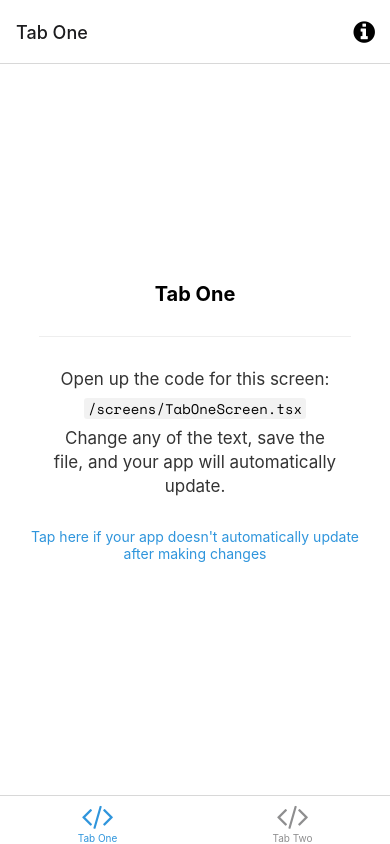
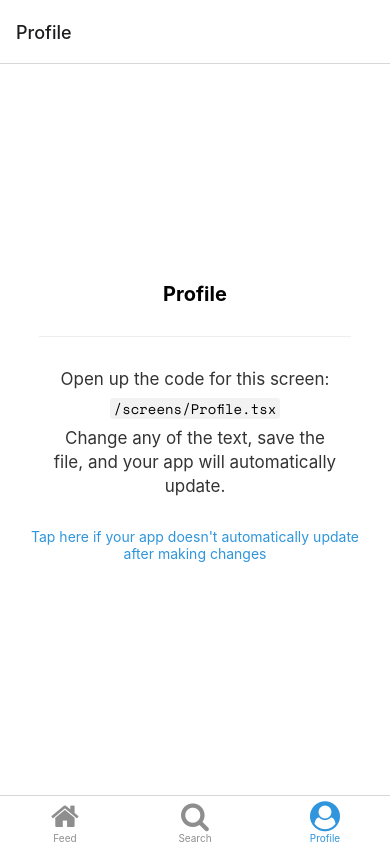
Before and after one commit to SteadydeetsHackCam2022/HackCambridge2022, a React Native app in the folder mobile_app/: screen /Profile in a window 390 px wide. Built offline with nearby package versions, Linux system fonts and the light colour scheme; what expo-linking would draw is missing.

Commit message:
Added basic pages

```diff
--- a/mobile_app/navigation/LinkingConfiguration.ts
+++ b/mobile_app/navigation/LinkingConfiguration.ts
@@ -15,12 +15,12 @@ const linking: LinkingOptions<RootStackParamList> = {
     screens: {
       Root: {
         screens: {
-          TabOne: {
+          Feed: {
             screens: {
               TabOneScreen: 'one',
             },
           },
-          TabTwo: {
+          Profile: {
             screens: {
               TabTwoScreen: 'two',
             },
--- a/mobile_app/navigation/index.tsx
+++ b/mobile_app/navigation/index.tsx
@@ -14,8 +14,9 @@ import Colors from '../constants/Colors';
 import useColorScheme from '../hooks/useColorScheme';
 import ModalScreen from '../screens/ModalScreen';
 import NotFoundScreen from '../screens/NotFoundScreen';
-import TabOneScreen from '../screens/TabOneScreen';
-import TabTwoScreen from '../screens/TabTwoScreen';
+import Feed from '../screens/Feed';
+import Search from '../screens/Search';
+import Profile from '../screens/Profile';
 import { RootStackParamList, RootTabParamList, RootTabScreenProps } from '../types';
 import LinkingConfiguration from './LinkingConfiguration';
 
@@ -58,16 +59,16 @@ function BottomTabNavigator() {
 
   return (
     <BottomTab.Navigator
-      initialRouteName="TabOne"
+      initialRouteName="Feed"
       screenOptions={{
         tabBarActiveTintColor: Colors[colorScheme].tint,
       }}>
       <BottomTab.Screen
-        name="TabOne"
-        component={TabOneScreen}
-        options={({ navigation }: RootTabScreenProps<'TabOne'>) => ({
-          title: 'Tab One',
-          tabBarIcon: ({ color }) => <TabBarIcon name="code" color={color} />,
+        name="Feed"
+        component={Feed}
+        options={({ navigation }: RootTabScreenProps<'Feed'>) => ({
+          title: 'Feed',
+          tabBarIcon: ({ color }) => <TabBarIcon name="home" color={color} />,
           headerRight: () => (
             <Pressable
               onPress={() => navigation.navigate('Modal')}
@@ -85,11 +86,19 @@ function BottomTabNavigator() {
         })}
       />
       <BottomTab.Screen
-        name="TabTwo"
-        component={TabTwoScreen}
+        name="Search"
+        component={Search}
         options={{
-          title: 'Tab Two',
-          tabBarIcon: ({ color }) => <TabBarIcon name="code" color={color} />,
+          title: 'Search',
+          tabBarIcon: ({ color }) => <TabBarIcon name="search" color={color} />,
+        }}
+      />
+      <BottomTab.Screen
+        name="Profile"
+        component={Profile}
+        options={{
+          title: 'Profile',
+          tabBarIcon: ({ color }) => <TabBarIcon name="user-circle" color={color} />,
         }}
       />
     </BottomTab.Navigator>
--- a/mobile_app/screens/TabTwoScreen.tsx
+++ b/mobile_app/screens/Feed.tsx
@@ -2,13 +2,14 @@ import { StyleSheet } from 'react-native';
 
 import EditScreenInfo from '../components/EditScreenInfo';
 import { Text, View } from '../components/Themed';
+import { RootTabScreenProps } from '../types';
 
-export default function TabTwoScreen() {
+export default function Feed({ navigation }: RootTabScreenProps<'Feed'>) {
   return (
     <View style={styles.container}>
-      <Text style={styles.title}>Tab Two</Text>
+      <Text style={styles.title}>Feed</Text>
       <View style={styles.separator} lightColor="#eee" darkColor="rgba(255,255,255,0.1)" />
-      <EditScreenInfo path="/screens/TabTwoScreen.tsx" />
+      <EditScreenInfo path="/screens/Feed.tsx" />
     </View>
   );
 }
--- /dev/null
+++ b/mobile_app/screens/Profile.tsx
@@ -0,0 +1,32 @@
+import { StyleSheet } from 'react-native';
+
+import EditScreenInfo from '../components/EditScreenInfo';
+import { Text, View } from '../components/Themed';
+import { RootTabScreenProps } from '../types';
+
+export default function Profile({ navigation }: RootTabScreenProps<'Profile'>) {
+  return (
+    <View style={styles.container}>
+      <Text style={styles.title}>Profile</Text>
+      <View style={styles.separator} lightColor="#eee" darkColor="rgba(255,255,255,0.1)" />
+      <EditScreenInfo path="/screens/Profile.tsx" />
+    </View>
+  );
+}
+
+const styles = StyleSheet.create({
+  container: {
+    flex: 1,
+    alignItems: 'center',
+    justifyContent: 'center',
+  },
+  title: {
+    fontSize: 20,
+    fontWeight: 'bold',
+  },
+  separator: {
+    marginVertical: 30,
+    height: 1,
+    width: '80%',
+  },
+});
--- a/mobile_app/screens/TabOneScreen.tsx
+++ b/mobile_app/screens/Search.tsx
@@ -4,12 +4,12 @@ import EditScreenInfo from '../components/EditScreenInfo';
 import { Text, View } from '../components/Themed';
 import { RootTabScreenProps } from '../types';
 
-export default function TabOneScreen({ navigation }: RootTabScreenProps<'TabOne'>) {
+export default function Search({ navigation }: RootTabScreenProps<'Search'>) {
   return (
     <View style={styles.container}>
-      <Text style={styles.title}>Tab One</Text>
+      <Text style={styles.title}>Search</Text>
       <View style={styles.separator} lightColor="#eee" darkColor="rgba(255,255,255,0.1)" />
-      <EditScreenInfo path="/screens/TabOneScreen.tsx" />
+      <EditScreenInfo path="/screens/Search.tsx" />
     </View>
   );
 }
--- a/mobile_app/types.tsx
+++ b/mobile_app/types.tsx
@@ -25,8 +25,9 @@ export type RootStackScreenProps<Screen extends keyof RootStackParamList> = Nati
 >;
 
 export type RootTabParamList = {
-  TabOne: undefined;
-  TabTwo: undefined;
+  Feed: undefined;
+  Search: undefined;
+  Profile: undefined;
 };
 
 export type RootTabScreenProps<Screen extends keyof RootTabParamList> = CompositeScreenProps<
```
